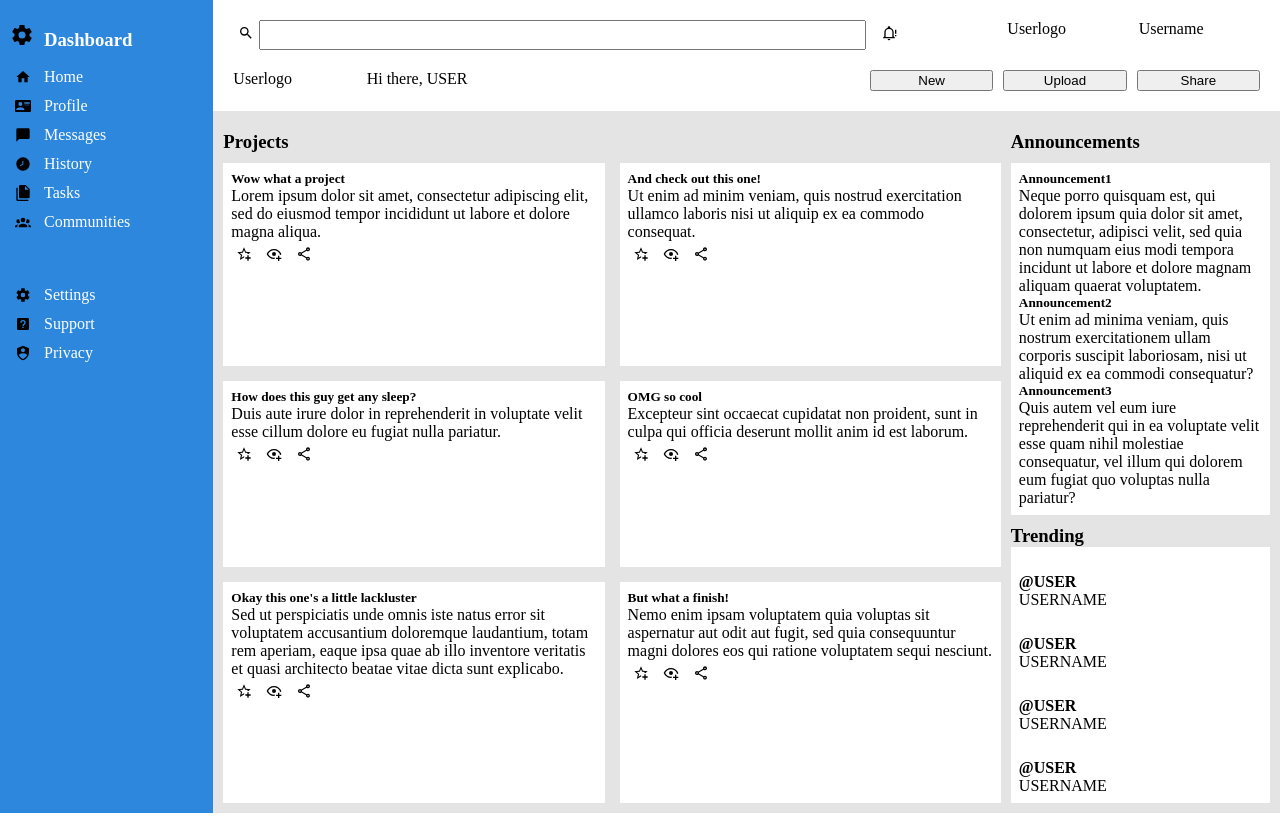
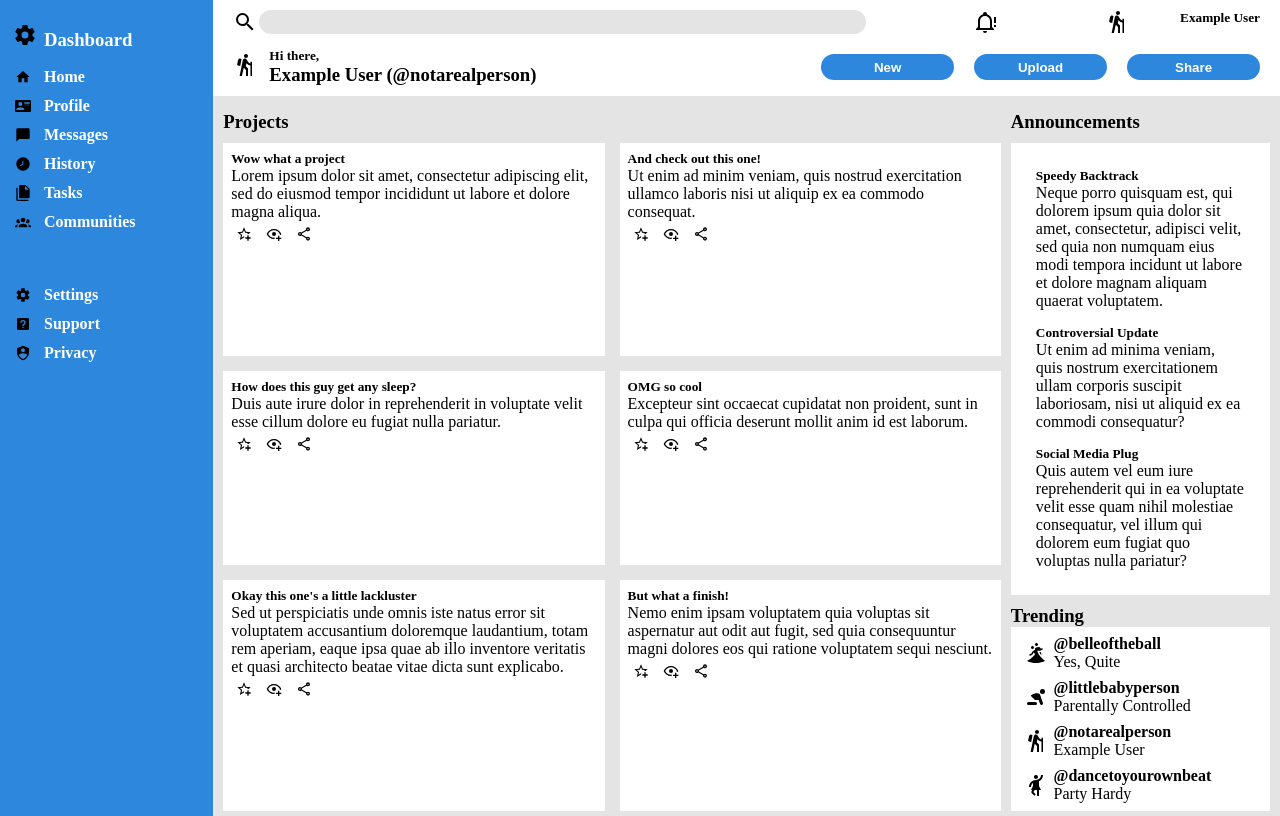
Before and after one commit to NJRFirstOfHisName/admin-dashboard, a plain HTML site: page index.html in a window 1280 px wide. Drawn offline with Linux system fonts and the light colour scheme.

Commit message:
Continue work on physical layout

```diff
--- a/index.html
+++ b/index.html
@@ -34,15 +34,15 @@
         </div>
         <div class="header">
             <div class="navigation">
-                <div><object class="icon" data="./icons/magnify.svg"></object></div>
+                <div><object class="main-icon" data="./icons/magnify.svg"></object></div>
                 <input type="search">
-                <div><object class="icon" data="./icons/bell-alert-outline.svg"></object></div>
-                <div>Userlogo</div>
-                <div>Username</div>
+                <div class="user-info"><object class="main-icon" data="./icons/bell-alert-outline.svg"></object></div>
+                <div class="user-info user-logo"><object class="main-icon" data="./icons/hiking.svg"></object></div>
+                <div class="user-info"><h5>Example User</h5></div>
             </div>
             <div class="toolbar">
-                <div>Userlogo</div>
-                <div>Hi there, USER</div>
+                <div class="user-logo"><object class="main-icon" data="./icons/hiking.svg"></object></div>
+                <div><h5>Hi there,</h5><h3>Example User (@notarealperson)</h3></div>
                 <button>New</button>
                 <button>Upload</button>
                 <button>Share</button>
@@ -110,35 +110,35 @@
             <div class="highlights">
                 <div class="announcements">
                     <div>
-                        <h5>Announcement1</h5>
+                        <h5>Speedy Backtrack</h5>
                         <p>Neque porro quisquam est, qui dolorem ipsum quia dolor sit amet, consectetur, adipisci velit, sed quia non numquam eius modi tempora incidunt ut labore et dolore magnam aliquam quaerat voluptatem.</p>
                     </div>
                     <div>
-                        <h5>Announcement2</h5>
+                        <h5>Controversial Update</h5>
                         <p>Ut enim ad minima veniam, quis nostrum exercitationem ullam corporis suscipit laboriosam, nisi ut aliquid ex ea commodi consequatur?</p>
                     </div>
                     <div>
-                        <h5>Announcement3</h5>
+                        <h5>Social Media Plug</h5>
                         <p>Quis autem vel eum iure reprehenderit qui in ea voluptate velit esse quam nihil molestiae consequatur, vel illum qui dolorem eum fugiat quo voluptas nulla pariatur?</p>
                     </div>
                 </div>
                 <h3>Trending</h3>
                 <div class="trending">
                     <div>
-                        <img src="" alt="">
-                        <p><strong>@USER</strong><br />USERNAME</p>
+                        <object class="main-icon" data="./icons/dance-ballroom.svg"></object>
+                        <p><strong>@belleoftheball</strong><br />Yes, Quite</p>
                     </div>
                     <div>
-                        <img src="" alt="">
-                        <p><strong>@USER</strong><br />USERNAME</p>
+                        <object class="main-icon" data="./icons/baby.svg"></object>
+                        <p><strong>@littlebabyperson</strong><br />Parentally Controlled</p>
                     </div>
                     <div>
-                        <img src="" alt="">
-                        <p><strong>@USER</strong><br />USERNAME</p>
+                        <object class="main-icon" data="./icons/hiking.svg"></object>
+                        <p><strong>@notarealperson</strong><br />Example User</p>
                     </div>
                     <div>
-                        <img src="" alt="">
-                        <p><strong>@USER</strong><br />USERNAME</p>
+                        <object class="main-icon" data="./icons/human-female-dance.svg"></object>
+                        <p><strong>@dancetoyourownbeat</strong><br />Party Hardy</p>
                     </div>
                 </div>
             </div>
--- a/style.css
+++ b/style.css
@@ -9,7 +9,7 @@
 
 .header, .content, .navigation, .toolbar{
     gap: 10px;
-    padding: 10px;
+    padding: 5px 10px;
 }
 
 .header, .content {
@@ -27,10 +27,17 @@
     grid-template-rows: 50px repeat(6, 25px) 40px repeat(3, 25px);
     grid-template-columns: 30px 2fr;
     align-items: center;
+    font-weight: bold;
 }
 
 .main-icon {
     height: 1.5em;
+    place-self: center;
+}
+
+.icon {
+    height: 1em;
+    padding: 5px;
 }
 
 .navigation {
@@ -38,9 +45,38 @@
     grid-template-columns: 1em 5fr repeat(3, 1fr);
 }
 
+input {
+    background-color: rgb(228, 228, 228);
+    border-radius: 15px;
+    border: 0;
+    height: 1.8em;
+}
+
+.user-info {
+    justify-content: right;
+    justify-self: end;
+}
+
+
 .toolbar {
     display: grid;
-    grid-template-columns: 1fr 4fr repeat(3, 1fr);
+    grid-template-columns: 1em 4fr repeat(3, 1fr);
+    gap: 20px;
+    align-items: center;
+}
+
+.toolbar h3 {
+    margin: 0;
+}
+
+button {
+    background-color: rgb(44, 135, 221);
+    color: white;
+    border-radius: 15px;
+    border: 0;
+    padding: 5px;
+    font-weight: bold;
+    height: 2em;
 }
 
 .content {
@@ -65,16 +101,22 @@
     grid-column: 2 / 3;
 }
 
+.announcements {
+    display: grid;
+    gap: 15px;
+    padding: 25px;
+}
+
 .trending {
     display: grid;
     gap: 8px;
 }
 
+.trending div {
+    display: grid;
+    grid-template-columns: 1fr 6fr;
+}
+
 h3 {
     margin: 10px 0 0;
 }
-
-.icon {
-    height: 1em;
-    padding: 5px;
-}
```
Also changed, not shown: icons/baby.svg (added), icons/dance-ballroom.svg (added), icons/hiking.svg (added), icons/human-female-dance.svg (added).
